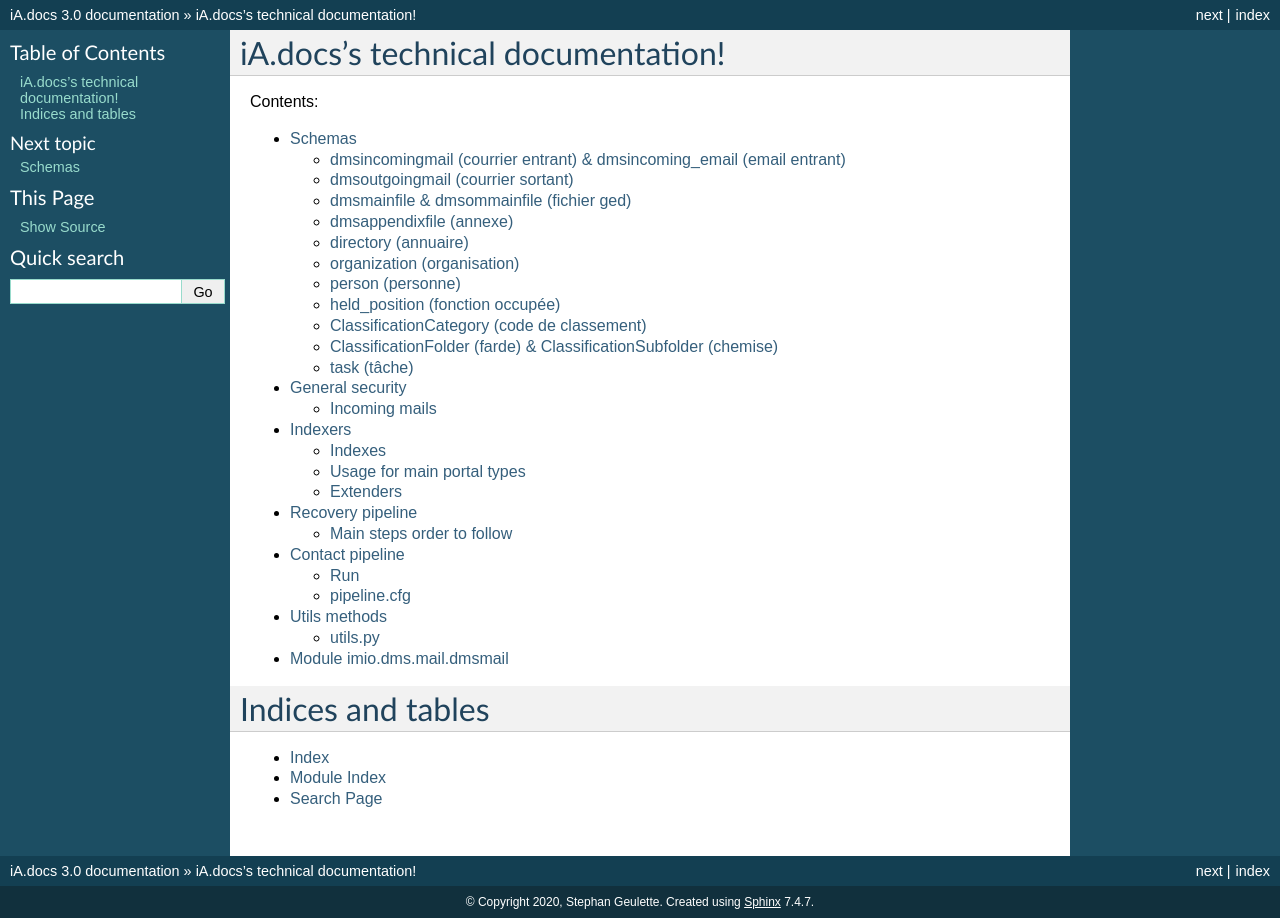
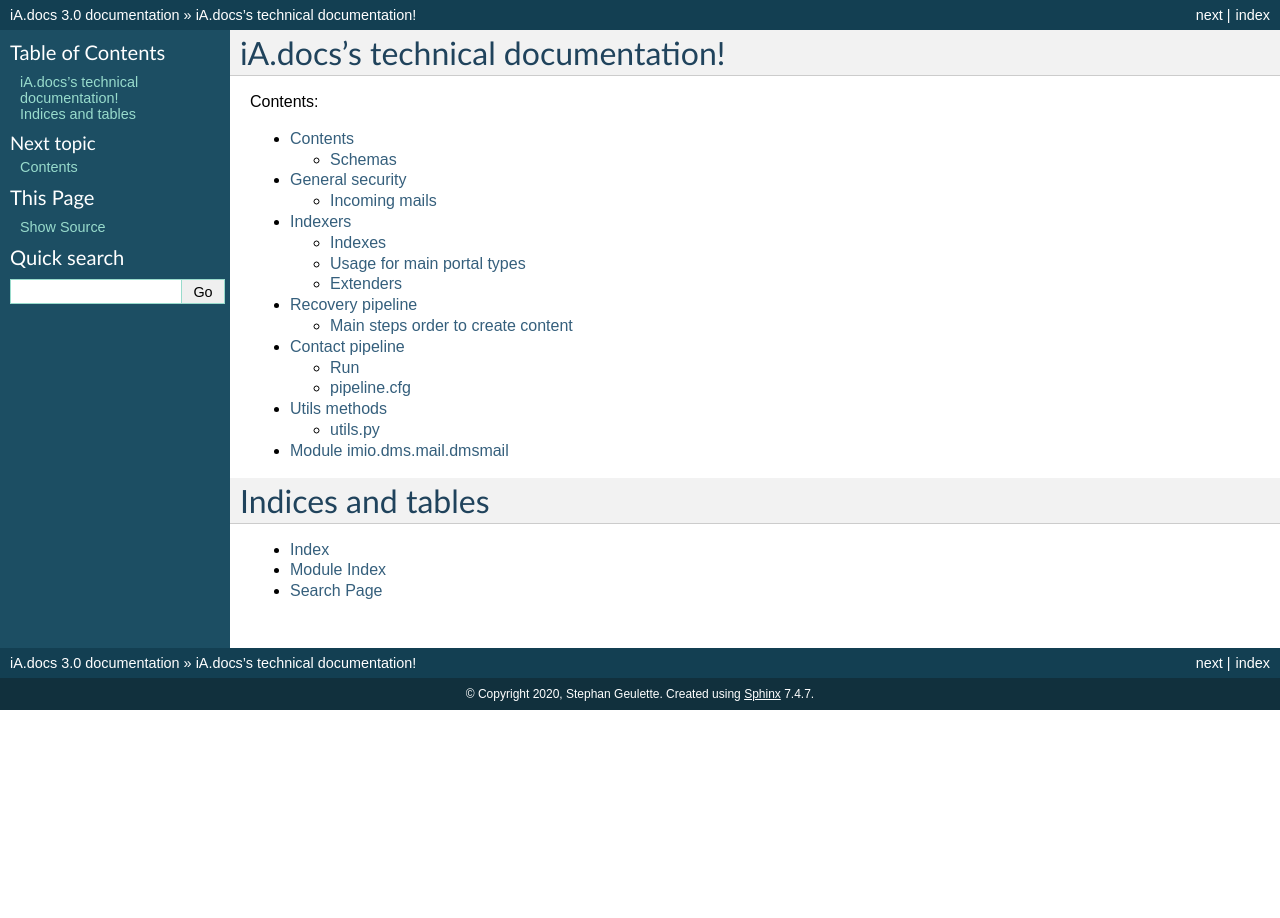
Before and after one commit to IMIO/server.dmsmail, a Sphinx documentation site: the page built from docs/source/index.rst, in a window 1280 px wide. Built offline with Sphinx 7.4.7, drawn with Linux system fonts in a browser that asks for light colours.

Commit message:
Changed techdoc structure to have a simplier table of content and removed max-width css style

```diff
--- a/docs/source/_static/styles.css
+++ b/docs/source/_static/styles.css
@@ -5,3 +5,7 @@
 tbody .row-even {
     background: #F9F9F9;
 }
+
+body div.document div.body {
+    max-width: inherit;
+}
--- a/docs/source/schemas.rst
+++ b/docs/source/contents.rst
@@ -1,6 +1,10 @@
-#######
+########
+Contents
+########
+
+*******
 Schemas
-#######
+*******
 
 ..
   bin/instance1 -Oc30-5 run docs/schemas.py
@@ -13,9 +17,8 @@
         * 📌: indicates a link to another object
         * ❓: indicates a special content
 
-**********************************************************************
 dmsincomingmail (courrier entrant) & dmsincoming_email (email entrant)
-**********************************************************************
+----------------------------------------------------------------------
 
 Parent: specific Folder /incoming-mail
 
@@ -104,9 +107,8 @@
      - collective.task.field.LocalRoleMasterSelectField
      - (📌 **service**)
 
-**********************************
 dmsoutgoingmail (courrier sortant)
-**********************************
+----------------------------------
 
 Parent: specific Folder /outgoing-mail
 
@@ -227,9 +229,8 @@
      - collective.task.field.LocalRoleMasterSelectField
      - (📌 **service**)
 
-*****************************************
 dmsmainfile & dmsommainfile (fichier ged)
-*****************************************
+-----------------------------------------
 
 Parent:
     * im or iem
@@ -288,9 +289,8 @@
      - zope.schema._bootstrapfields.TextLine
      -
 
-************************
 dmsappendixfile (annexe)
-************************
+------------------------
 
 Parent:
     * im or iem
@@ -317,9 +317,8 @@
      - plone.namedfile.field.NamedBlobFile
      -
 
-********************
 directory (annuaire)
-********************
+--------------------
 
 Specific object /contacts
 
@@ -352,9 +351,8 @@
      - zope.schema._field.List
      - DictRow
 
-***************************
 organization (organisation)
-***************************
+---------------------------
 
 Parent:
     * directory /contacts
@@ -453,9 +451,8 @@
      - zope.schema._field.Choice
      - (📌 **type ou niveau de l'annuaire**)
 
-*****************
 person (personne)
-*****************
+-----------------
 
 Parent: directory /contacts
 
@@ -560,9 +557,8 @@
      - zope.schema._field.Choice
      - (📌 **utilisateur**)
 
-********************************
 held_position (fonction occupée)
-********************************
+--------------------------------
 
 Parent: person
 
@@ -655,9 +651,8 @@
      - zope.schema._field.Date
      -
 
-*******************************************
 ClassificationCategory (code de classement)
-*******************************************
+-------------------------------------------
 
 Parent: specific ClassificationContainer /tree
 
@@ -686,9 +681,8 @@
      - zope.schema._bootstrapfields.TextLine
      -
 
-****************************************************************
 ClassificationFolder (farde) & ClassificationSubfolder (chemise)
-****************************************************************
+----------------------------------------------------------------
 
 Parent:
     * specific ClassificationFolders /folders
@@ -731,9 +725,8 @@
      - dexterity.localrolesfield.field.LocalRoleField
      - (📌 **service**)
 
-************
 task (tâche)
-************
+------------
 
 Parent:
     * im or iem
--- a/docs/source/index.rst
+++ b/docs/source/index.rst
@@ -11,7 +11,7 @@
 .. toctree::
    :maxdepth: 2
 
-   schemas
+   contents
    security
    indexes
    pipeline_recovery
--- a/docs/source/pipeline_recovery.rst
+++ b/docs/source/pipeline_recovery.rst
@@ -3,9 +3,9 @@
 #################
 
 
-**************************
-Main steps order to follow
-**************************
+**********************************
+Main steps order to create content
+**********************************
 
 #. Organization (service). Mapping to be done with actual service. Can be deactivated service (prefixed).
    Found in:
```
